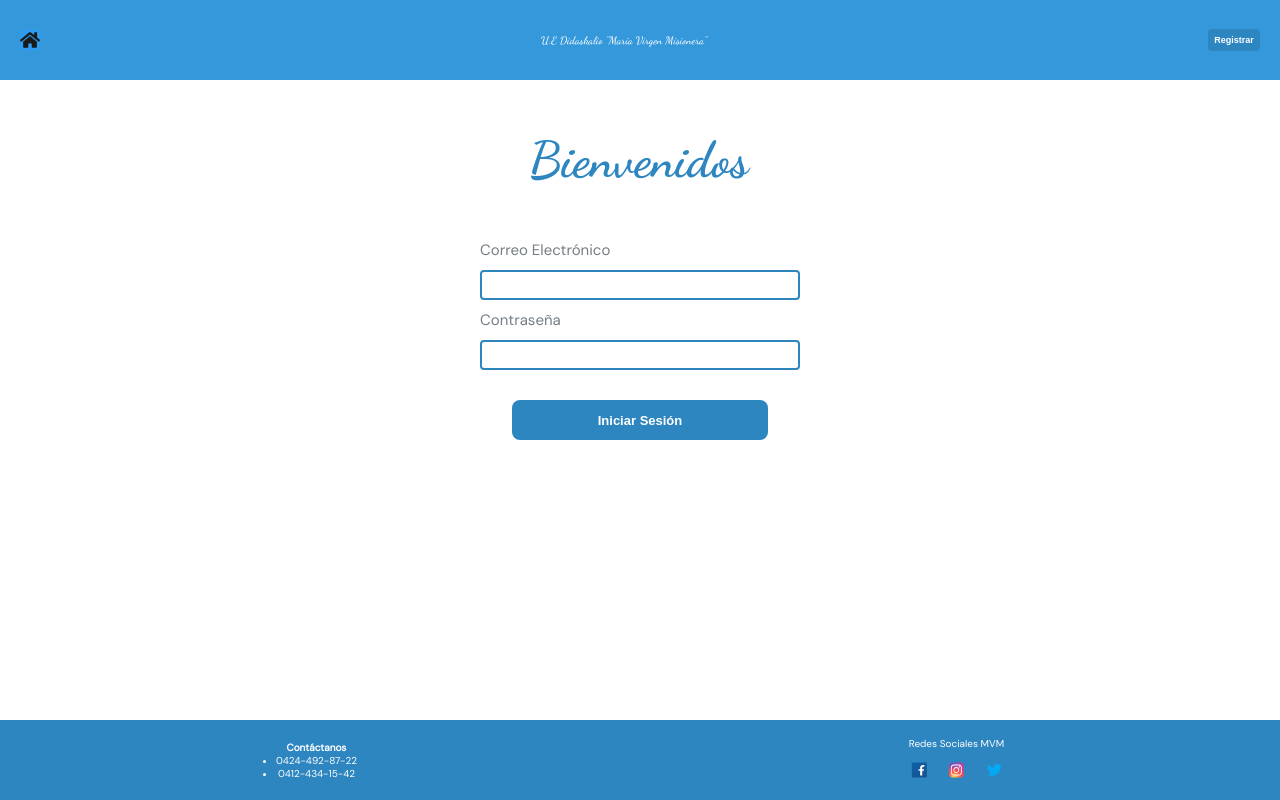
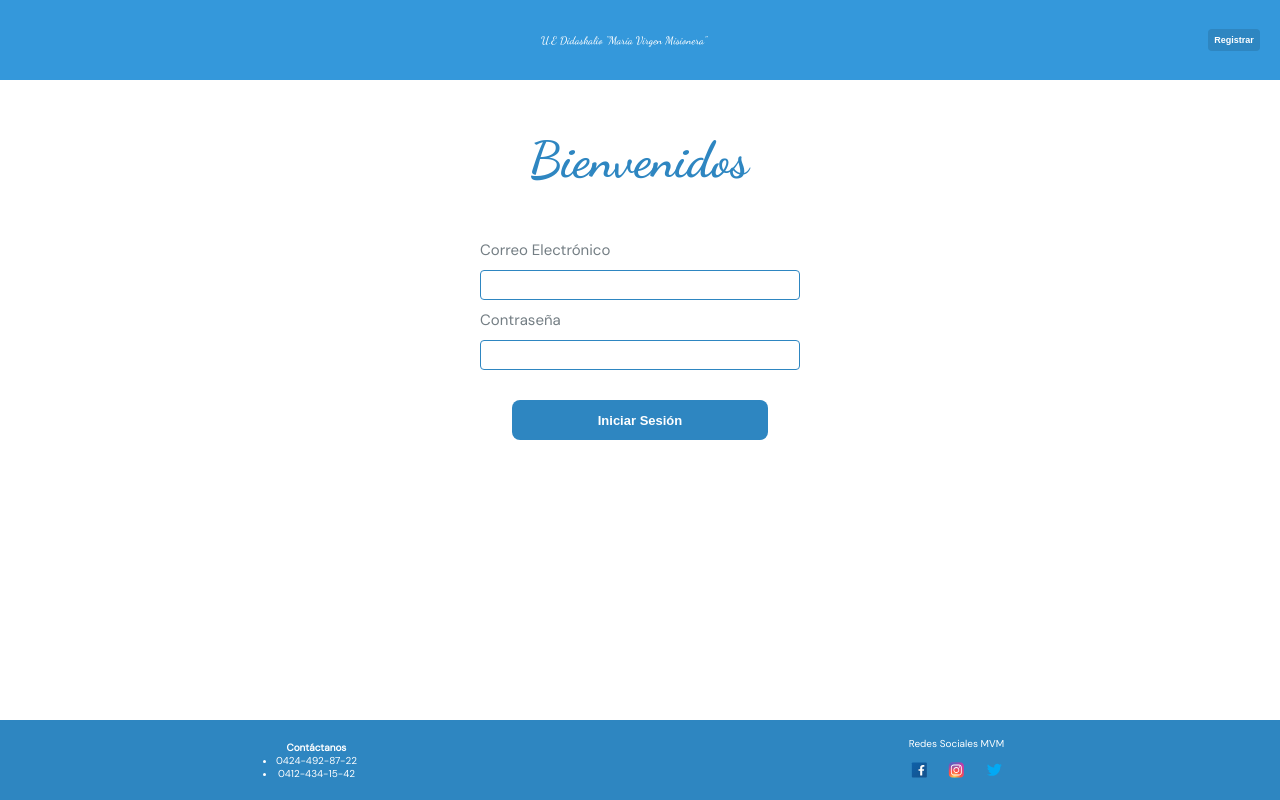
Before and after one commit to diegomzalez/mvm-app-layouts, a plain HTML site: page front/public/index.html in a window 1280 px wide. Drawn offline with Linux system fonts and the light colour scheme.

Commit message:
ADD new style to input and buttons

```diff
--- a/front/styles/main.css
+++ b/front/styles/main.css
@@ -28,7 +28,7 @@ header nav span {
   width: 20px;
   height: 20px;
   display: inline-block;
-  background: url("../assets/home-logo.png") center/contain no-repeat;
+/*   background: url("../assets/home-logo.png") center/contain no-repeat; */
 }
 header nav > div > p {
   font-size: 1.1rem;
@@ -43,6 +43,7 @@ header nav > div:last-child > button {
   font-size: 9px;
   font-weight: 700;
   color: white;
+  cursor: pointer;
 }
 main {
   width: 100vw;
@@ -88,8 +89,11 @@ main > section:nth-child(2) > form > label {
 main > section:nth-child(2) > form > label > input {
   width: 100%;
   height: 30px;
-  border: solid #2E86C1 2px;
+  border: 1px solid #2E86C1;
   border-radius: 4px;
+  padding: 4px 10px;
+  font-size: 11px;
+  color: #686868;
 }
 main > section:nth-child(2) > form > label > input:focus-visible {
   outline: none;
@@ -104,10 +108,13 @@ main > section:nth-child(2) > form > input {
   font-size: 13px;
   font-weight: bold;
   color: white;
+  cursor: pointer;
 }
+
 footer {
   width: 100vw;
   height: 10vh;
+  min-width: 320px;
   display: flex;
   justify-content: space-around;
   background: #2E86C1;
```
